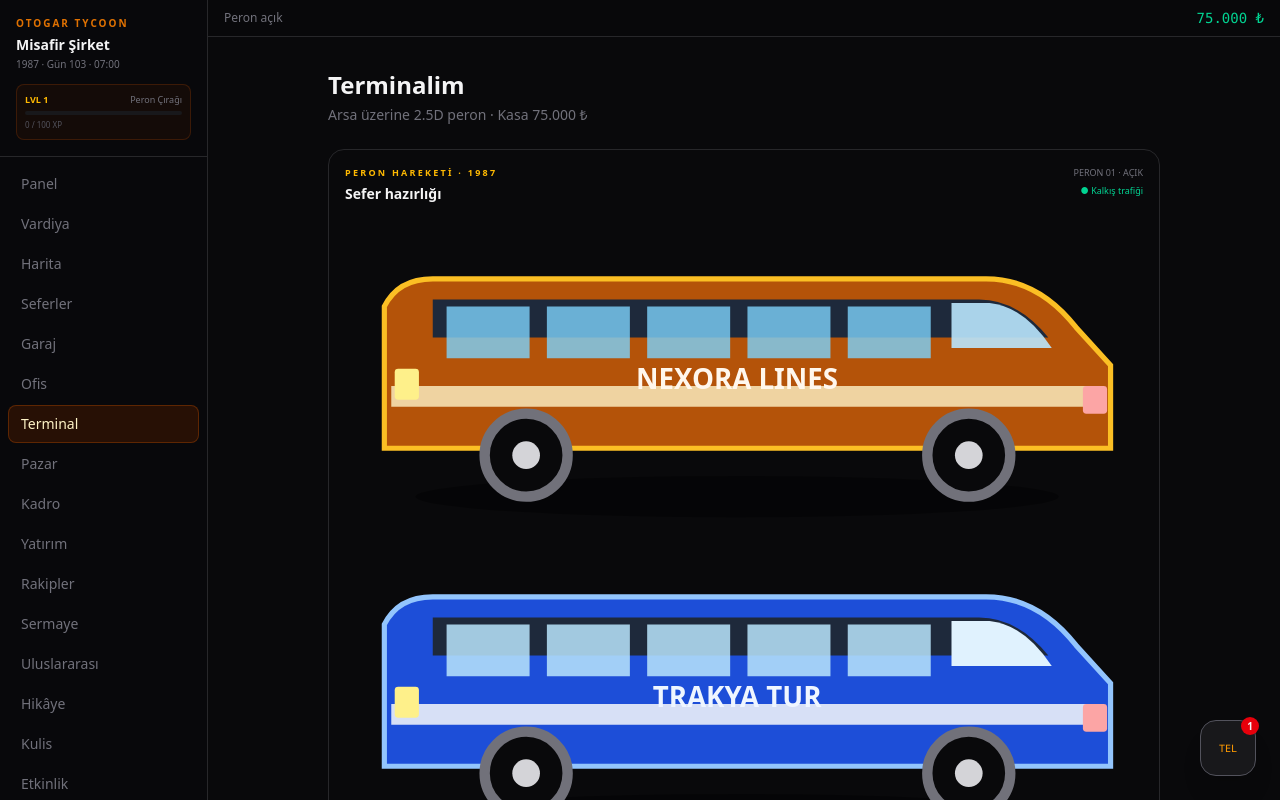
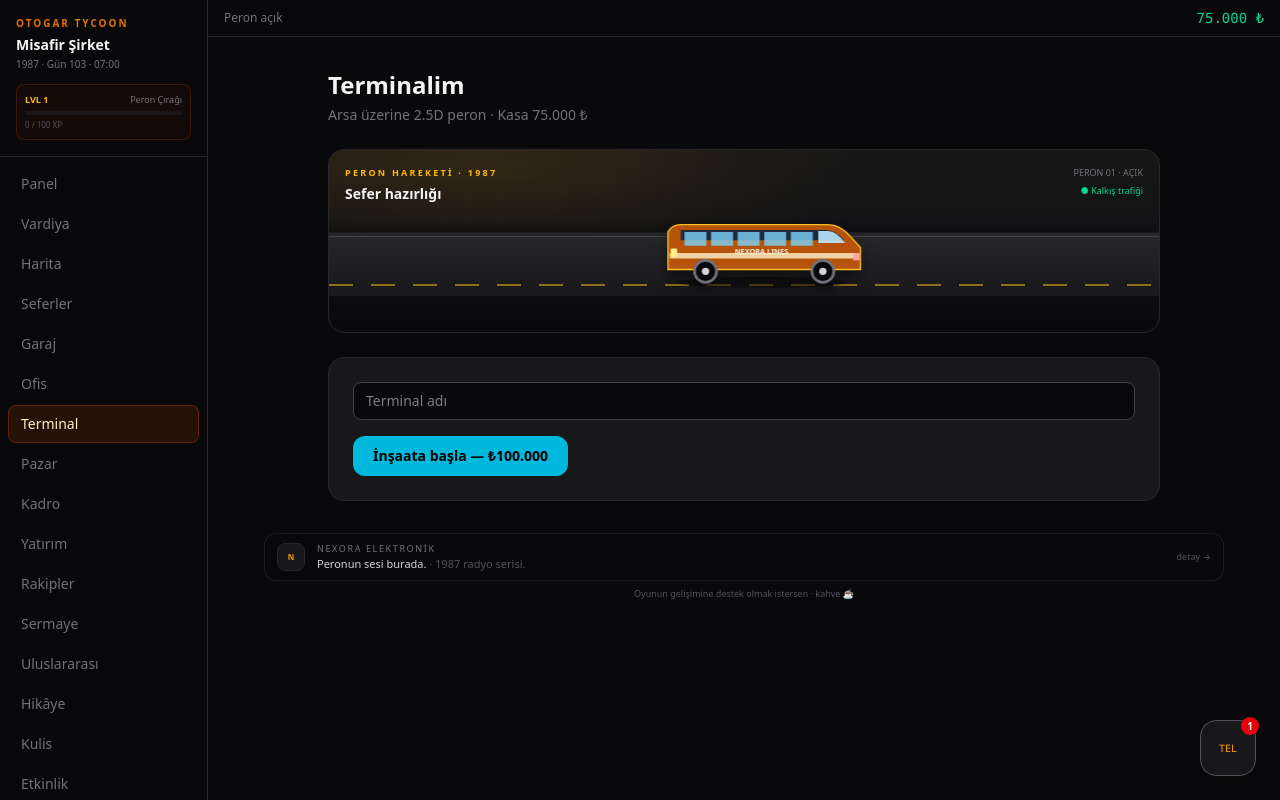
Before and after one commit to Nexora88/otogar-tycoon, a Next.js app: page /terminal in a window 1280 px wide. Shown: the top 800 px of the page. Built offline with nearby package versions, Linux system fonts and the light colour scheme.

Commit message:
feat: add reduced-motion-aware bus animations

```diff
--- a/src/app/globals.css
+++ b/src/app/globals.css
@@ -104,3 +104,105 @@ body.ot-mood-mourning {
 .ot-mood-mourning * {
   --tw-shadow-color: rgb(0 0 0 / 0.5);
 }
+
+/* Small, purposeful motion: only the bus gallery and terminal scene animate. */
+@keyframes ot-bus-idle {
+  0%, 100% { transform: translateY(0); }
+  50% { transform: translateY(-3px); }
+}
+@keyframes ot-wheel-spin {
+  to { transform: rotate(360deg); }
+}
+.ot-market-bus {
+  transform-origin: center;
+  animation: ot-bus-idle 3.8s ease-in-out infinite;
+}
+.ot-bus-wheel {
+  transform-box: fill-box;
+  transform-origin: center;
+  animation: ot-wheel-spin 2.4s linear infinite;
+}
+.ot-market-card:hover .ot-market-bus {
+  animation-duration: 1.8s;
+}
+.ot-market-card:hover {
+  border-color: rgb(245 158 11 / 0.45);
+  box-shadow: 0 14px 32px rgb(0 0 0 / 0.24);
+}
+
+.ot-terminal-scene {
+  position: relative;
+  overflow: hidden;
+  min-height: 184px;
+  isolation: isolate;
+  background:
+    radial-gradient(ellipse at 18% 10%, rgb(245 158 11 / 0.12), transparent 40%),
+    linear-gradient(180deg, #171717 0%, #101113 55%, #09090b 100%);
+}
+.ot-terminal-scene::before {
+  content: "";
+  position: absolute;
+  inset: 0;
+  z-index: 0;
+  pointer-events: none;
+  opacity: .35;
+  background-image: linear-gradient(rgb(255 255 255 / .035) 1px, transparent 1px), linear-gradient(90deg, rgb(255 255 255 / .035) 1px, transparent 1px);
+  background-size: 28px 28px;
+}
+.ot-terminal-road {
+  position: relative;
+  height: 76px;
+  overflow: hidden;
+  container-type: inline-size;
+  background: linear-gradient(180deg, transparent 0%, rgb(9 9 11 / .35) 16%, #27272a 17%, #18181b 100%);
+}
+.ot-terminal-road::before {
+  content: "";
+  position: absolute;
+  left: 0;
+  right: 0;
+  bottom: 10px;
+  height: 2px;
+  background: repeating-linear-gradient(90deg, rgb(250 204 21 / .7) 0 24px, transparent 24px 42px);
+  opacity: .7;
+}
+.ot-terminal-lane-line {
+  position: absolute;
+  left: 0;
+  right: 0;
+  top: 16px;
+  height: 1px;
+  background: rgb(255 255 255 / .12);
+}
+.ot-traffic-bus {
+  position: absolute;
+  z-index: 1;
+  bottom: 2px;
+  width: clamp(150px, 34cqw, 220px);
+  height: auto;
+  filter: drop-shadow(0 8px 7px rgb(0 0 0 / .45));
+  will-change: transform;
+}
+.ot-traffic-bus-first {
+  animation: ot-terminal-drive 13s linear infinite;
+}
+.ot-traffic-bus-second {
+  animation: ot-terminal-drive 15s linear infinite;
+  animation-delay: -7.5s;
+  opacity: .92;
+}
+@keyframes ot-terminal-drive {
+  from { transform: translateX(-240px); }
+  to { transform: translateX(calc(100cqw + 240px)); }
+}
+@media (prefers-reduced-motion: reduce) {
+  .ot-market-bus,
+  .ot-bus-wheel,
+  .ot-traffic-bus-first,
+  .ot-traffic-bus-second {
+    animation: none !important;
+  }
+  .ot-market-card {
+    transition: none !important;
+  }
+}
```
